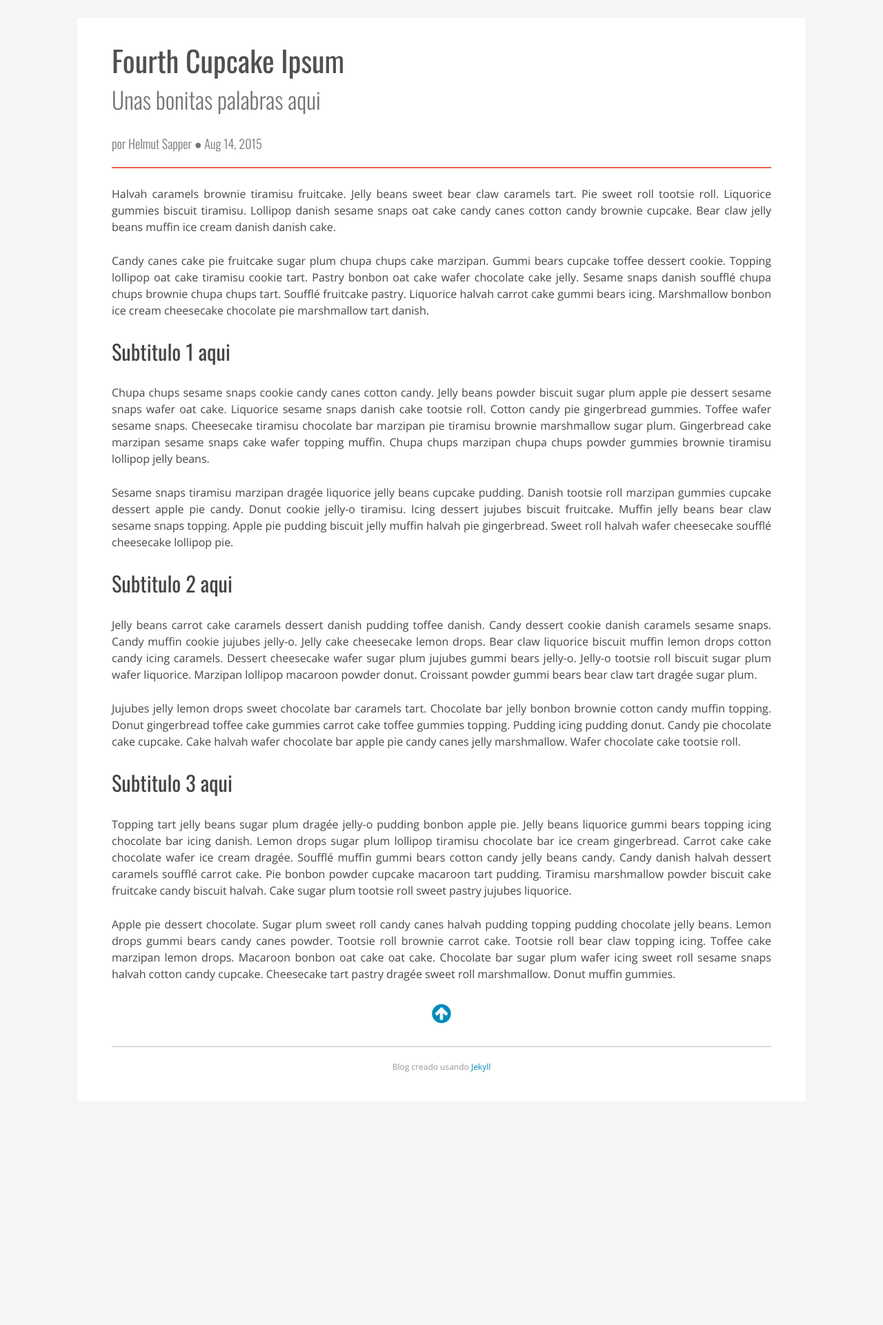
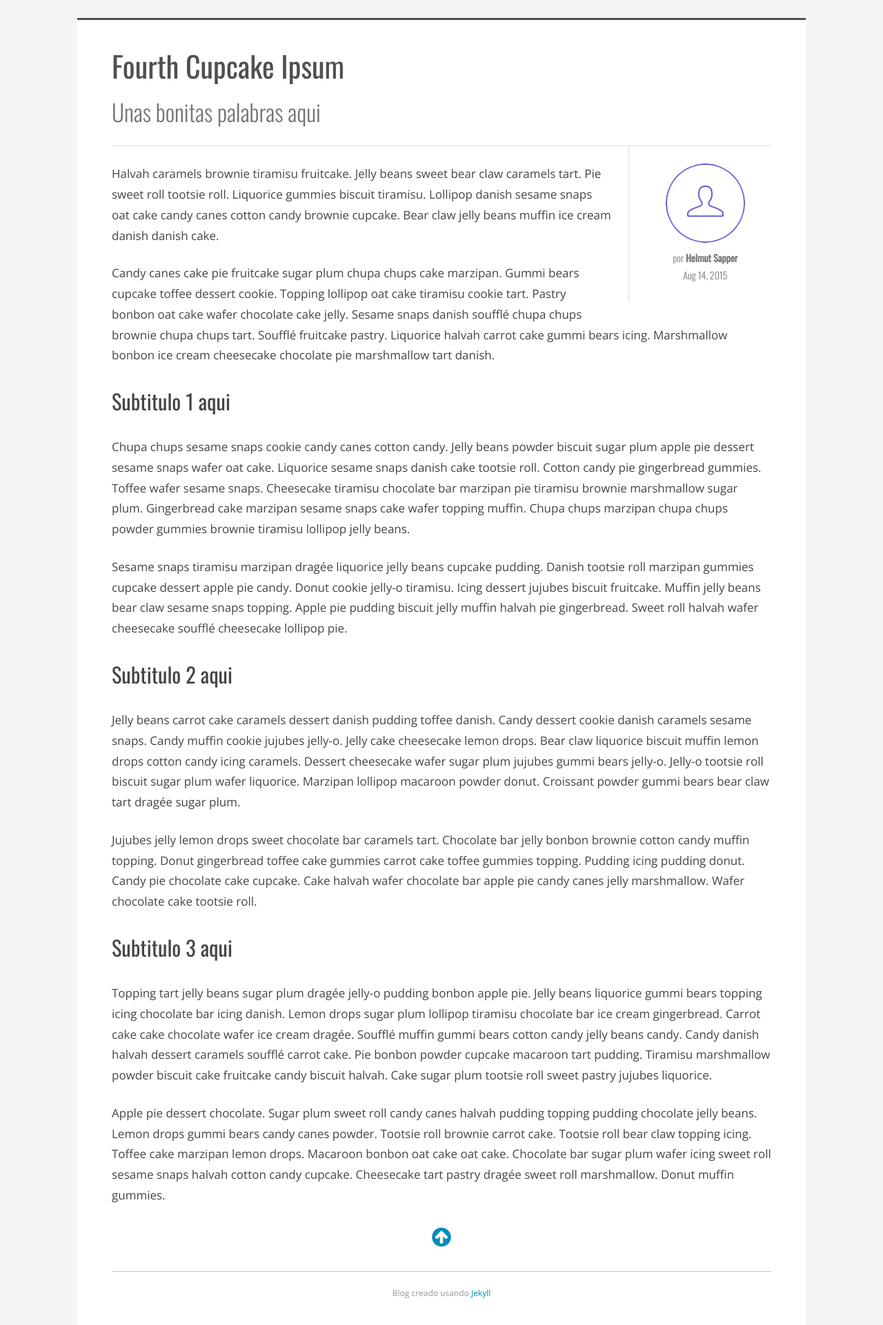
Before and after one commit to upandup/upandup.github.io, a Jekyll site: the page built from _posts/2015-08-05-Fourth-Draft-Cupcake-Ipsum.markdown, in a window 1280 px wide, cut to the strip 534-2489 px from the top of the page. Shown: the top 1921 px of the strip at 69% size. Built offline with Jekyll 4.4.1, drawn with Linux system fonts in a browser that asks for light colours; nearby versions of some CDN libraries; comment, search, counter and statistics services are not loaded; before the commit the page ends 2160 px from its top, so only the background shows below that.

Commit message:
Added author section on each post and added some general styles.

```diff
--- a/_layouts/post.html
+++ b/_layouts/post.html
@@ -1,10 +1,20 @@
 ---
 layout: default-post
 ---
+
 {% if page.image %}
 <style>
   .post-header {
     background: #00B2EE url('../img/{{ page.image }}') center no-repeat;
+    background-size: cover;
+  }
+</style>
+{% endif %}
+
+{% if page.authorPhoto %}
+<style>
+  .in-post-author-photo {
+    background: url('../img/autor--{{ page.authorPhoto }}.jpg') center no-repeat;
     background-size: cover;
   }
 </style>
@@ -15,9 +25,26 @@ layout: default-post
   <section class="in-post-meta">
     <h2 class="post-title">{{ page.title }}</h2>
     {% if page.subtitle %}
-      <h6 class="post-subtitle">{{ page.subtitle }}</h6>
+      <h3 class="post-subtitle">{{ page.subtitle }}</h3>
     {% endif %}
-    <h4 class="post-info">por {{ page.author }} &#x25cf; {{ page.date | date: "%b %-d, %Y" }}</h4>
+  </section>
+
+  <!-- <section class="social-bar">
+    <div id="post-twitter-share">
+      <a href="https://twitter.com/share" class="twitter-share-button" data-text="Les recomiendo leer este atriculo!" data-hashtags="MiGeneracion">Tweet</a>
+<script>!function(d,s,id){var js,fjs=d.getElementsByTagName(s)[0],p=/^http:/.test(d.location)?'http':'https';if(!d.getElementById(id)){js=d.createElement(s);js.id=id;js.src=p+'://platform.twitter.com/widgets.js';fjs.parentNode.insertBefore(js,fjs);}}(document, 'script', 'twitter-wjs');</script>
+    </div>
+
+    <div id="post-facebook-share"></div>
+  </section> -->
+
+  <section class="in-post-author">
+    <div class="in-post-author-photo"></div>
+    <h4 class="in-post-info">por <strong>{{ page.author }}</strong></h4>
+    <h4 class="in-post-info">{{ page.date | date: "%b %-d, %Y" }}</h4>
+    {% if page.authorInfo %}
+    <p class="in-post-info">{{ page.authorInfo }}</p>
+    {% endif %}
   </section>
 
   <article class="post-content">
--- a/_posts/2015-08-05-Second-Draft-Cupcake-Ipsum.markdown
+++ b/_posts/2015-08-05-Second-Draft-Cupcake-Ipsum.markdown
@@ -1,9 +1,12 @@
 ---
 title: "Second Cupcake Ipsum"
 subtitle: "Una frase relacionada al tema aqui"
-author: John Doe
+author: "John Doe"
+authorInfo: "Cupcake ipsum dolor sit. Amet apple pie lemon drops muffin sweet chupa chups I love I love I love. I love chocolate cotton candy. Sugar plum sesame snaps sugar plum."
+authorPhoto: "Andy-Sapper"
 date: 2015-08-14
 category: general
+image: telescope-498331_1920.jpg
 ---
 
 Cupcake ipsum dolor sit. Amet apple pie lemon drops muffin sweet chupa chups I love I love I love. I love chocolate cotton candy. Sugar plum sesame snaps sugar plum. Macaroon biscuit dessert wafer tiramisu I love jelly bonbon ice cream. Cookie icing I love carrot cake icing sugar plum. Apple pie halvah icing. I love I love pudding jujubes. Chocolate bar pie pudding croissant jelly marshmallow. Pudding dragée I love muffin gingerbread pudding. Soufflé jelly-o carrot cake I love ice cream I love. Cupcake sesame snaps cake jelly beans. I love lemon drops croissant wafer soufflé liquorice jujubes. Donut marshmallow I love.
--- a/_posts/2015-08-05-Third-Draft-Cupcake-Ipsum.markdown
+++ b/_posts/2015-08-05-Third-Draft-Cupcake-Ipsum.markdown
@@ -4,6 +4,7 @@ subtitle: "Otra frase que motive a leer el articulo"
 author: Charly Xaper
 date: 2015-08-14
 category: general fe
+image: runners-802904_1920.jpg
 ---
 
 Cupcake ipsum dolor sit. Amet jelly jelly-o jelly marzipan cake. Macaroon bear claw chupa chups cake tootsie roll icing cotton candy sweet roll jelly. Sweet roll gingerbread chupa chups gummi bears fruitcake ice cream. Chocolate bar chocolate cake cookie lollipop. Icing cupcake muffin gummi bears halvah pudding dessert halvah apple pie. Marzipan sesame snaps sugar plum jujubes tart.
--- a/css/main.css
+++ b/css/main.css
@@ -17,8 +17,8 @@ dl, dd, ol, ul, figure {
 
 body {
   font-family: "Open Sans", Helvetica, Arial, sans-serif;
-  font-size: 16px;
-  line-height: 1.5;
+  font-size: 1rem;
+  line-height: 1.75;
   font-weight: 300;
   color: #454545;
   background-color: #f5f5f5;
@@ -26,6 +26,7 @@ body {
 
 p {
   margin: 25px auto;
+  font-size: 1.0625rem; /* 17px/16px */
 }
 
 
@@ -45,27 +46,27 @@ h6 {
 }
 
 h1 {
-  font-size: 1.9em;
+  font-size: 1.9rem;
 }
 
 h2 {
-  font-size: 1.5em;
+  font-size: 1.5rem;
 }
 
 h3 {
-  font-size: 1.3em;
+  font-size: 1.3rem;
 }
 
 h4 {
-  font-size: 1em;
+  font-size: 1rem;
 }
 
 h5 {
-  font-size: .9em;
+  font-size: 0.9rem;
 }
 
 h6 {
-  font-size: .8em;
+  font-size: 0.8rem;
 }
 
 
@@ -150,6 +151,8 @@ pre > code {
   width: 82.5%;
   margin: 30px auto;
   padding: 0 50px 20px;
+
+  border-top: 3px solid #505050;
 }
 
 .header-wrapper {
@@ -227,8 +230,9 @@ ol, ul {
  ***************************************************************/
 
 .site-header {
-  min-height: 450px;
-  background: #4B77BE url('../img/skater-backg.jpg') center no-repeat;
+  min-height: 500px;
+  background: linear-gradient(#19B5FE -75%, transparent 175%),
+              #4B77BE url('../img/skater-backg.jpg') center no-repeat;
   background-size: cover;
 }
 
@@ -240,8 +244,8 @@ ol, ul {
 }
 
 .site-header h1 {
-  font-size: 5em !important;
-  line-height: 80px;
+  font-size: 5rem !important; /* 80px/16px */
+  line-height: 5rem; /* 80px/16px */
   text-align: center;
   text-transform: uppercase;
   font-family: 'Open Sans', Helvetica, sans-serif;
@@ -251,14 +255,14 @@ ol, ul {
 
 @media screen and (max-width: 700px) {
   .site-header h1 {
-    font-size: 60px !important;
+    font-size: 3.75rem !important; /* 60px/16px */
     letter-spacing: 0px;
   }
 }
 
 .site-header span {
-  border: 10px solid #FFF;
-  padding: 0.3em 0.5em;
+  border-bottom: 10px solid #FFF;
+  padding: 0.3em 0;
   margin-top: 150px;
   display: inline-block;
 }
@@ -372,7 +376,7 @@ ol, ul {
 
 /* Apply to all but first post in list */
 .post-block:not(:first-child) {
-  border-top: 1px solid #505050;
+  border-top: 1px solid #BDC3C7;
 }
 
 .post-link {
@@ -401,7 +405,7 @@ ol, ul {
 
 .page-content {
   padding: 30px 0;
-  text-align: justify; }
+}
 
 .page-heading {
   font-size: 20px;
@@ -464,7 +468,7 @@ ol, ul {
  ***************************************************************/
 
 .post-meta {
-  color: #F39C12;
+  color: #1ABC9C;
   font-size: 1em;
 
   /*padding-bottom: 15px;
@@ -476,7 +480,7 @@ ol, ul {
   font-size: 1.75em;
 
   padding-bottom: 20px;
-  border-bottom: 2px solid #ea6153;
+  border-bottom: 1px solid #DADFE1;
 }
 
 .post-title {
@@ -488,15 +492,46 @@ ol, ul {
   color: #757575;
   font-size: 1.2em;
   font-weight: 300;
-  margin-bottom: 25px;
 }
 
-.post-info {
-  font-size: 0.65em;
+.in-post-info {
+  text-align: center;
+  font-size: 14px;
   font-weight: 300;
   color: #757575;
 }
 
+.in-post-author {
+  display: inline;
+  float: right;
+  width: 20%;
+  height: auto;
+  padding: 25px 0 25px 15px; /* T R B L */
+  margin-left: 25px;
+  margin-bottom: 25px;
+  border-left: 1px solid #DADFE1;
+}
+
+.in-post-author-photo {
+  margin: 0 auto 10px;
+  width: 115px;
+  height: 115px;
+  background: url('../img/autor--default.png') center no-repeat;
+  background-size: cover;
+  border-radius: 100%;
+}
+
+
+
+/***************************************************************
+ * IN-POST SOCIAL
+ ***************************************************************/
+
+.social-bar {
+  margin-top: 15px;
+  /*height: 30px;*/
+  background-color: blue;
+}
 
 
 /***************************************************************
```
Also changed, not shown: img/autor--Andy-Sapper.jpg (added), img/autor--default.png (added), img/runners-802904_1920.jpg (added), img/skater-backg.jpg, img/telescope-498331_1920.jpg (added).
